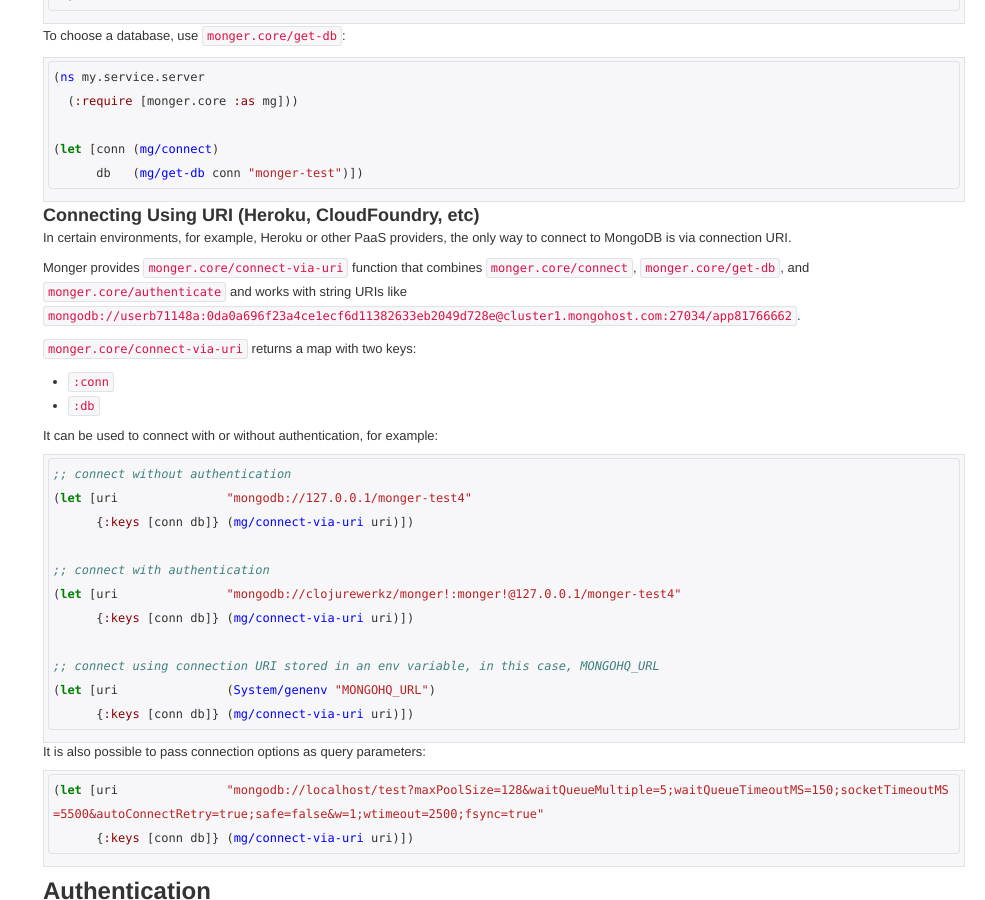
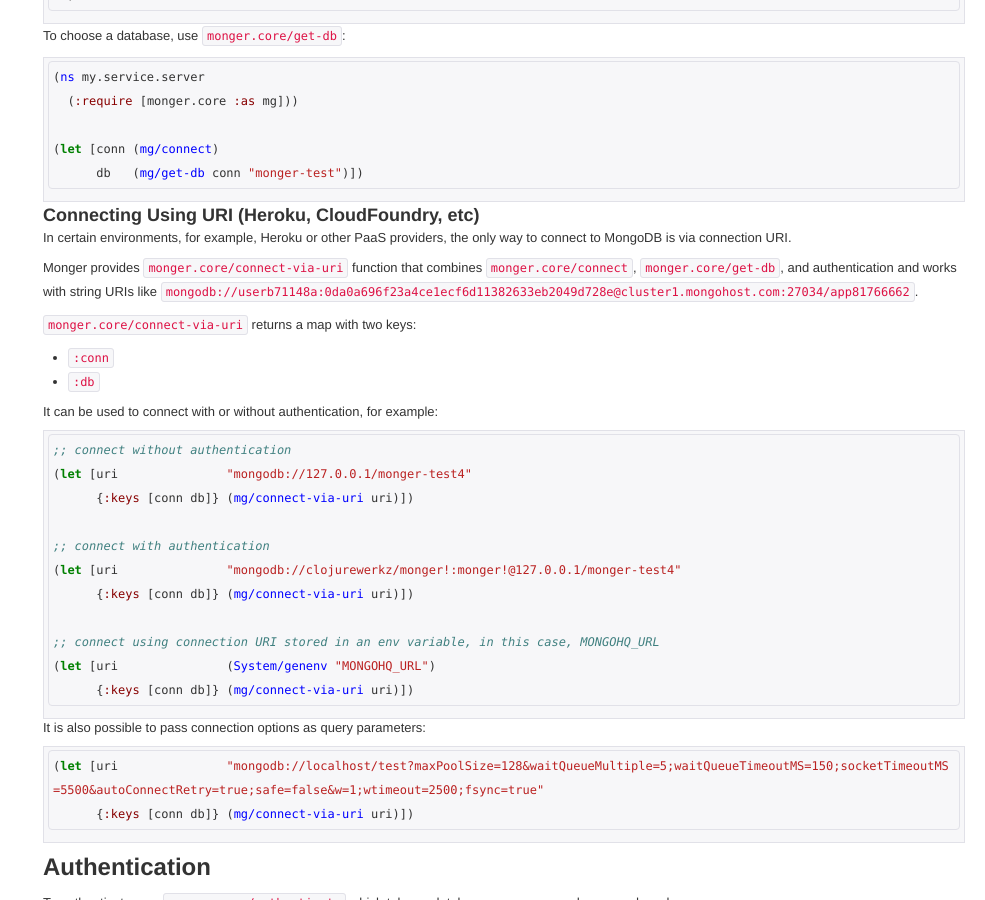
Before and after one commit to clojurewerkz/monger.docs, a Jekyll site: the page built from articles/getting_started.md, in a window 1280 px wide and 900 px high, scrolled down 1832 px. Shown: the whole window, without its empty margins (295-1280 px from the left). Built offline with Jekyll 4.4.1, drawn with Linux system fonts in a browser that asks for light colours; some web fonts are replaced; comment, search, counter and statistics services are not loaded.

Commit message:
monger.credentials/for is now monger.credentials/create

```diff
--- a/articles/getting_started.md
+++ b/articles/getting_started.md
@@ -138,7 +138,7 @@ the only way to connect to MongoDB is via connection URI.
 
 Monger provides `monger.core/connect-via-uri` function that combines
 `monger.core/connect`, `monger.core/get-db`, and
-`monger.core/authenticate` and works with string URIs like
+authentication and works with string URIs like
 `mongodb://userb71148a:0da0a696f23a4ce1ecf6d11382633eb2049d728e@cluster1.mongohost.com:27034/app81766662`.
 
 `monger.core/connect-via-uri` returns a map with two keys:
```
Also changed, not shown: articles/connecting.md (+1 -1 lines).
